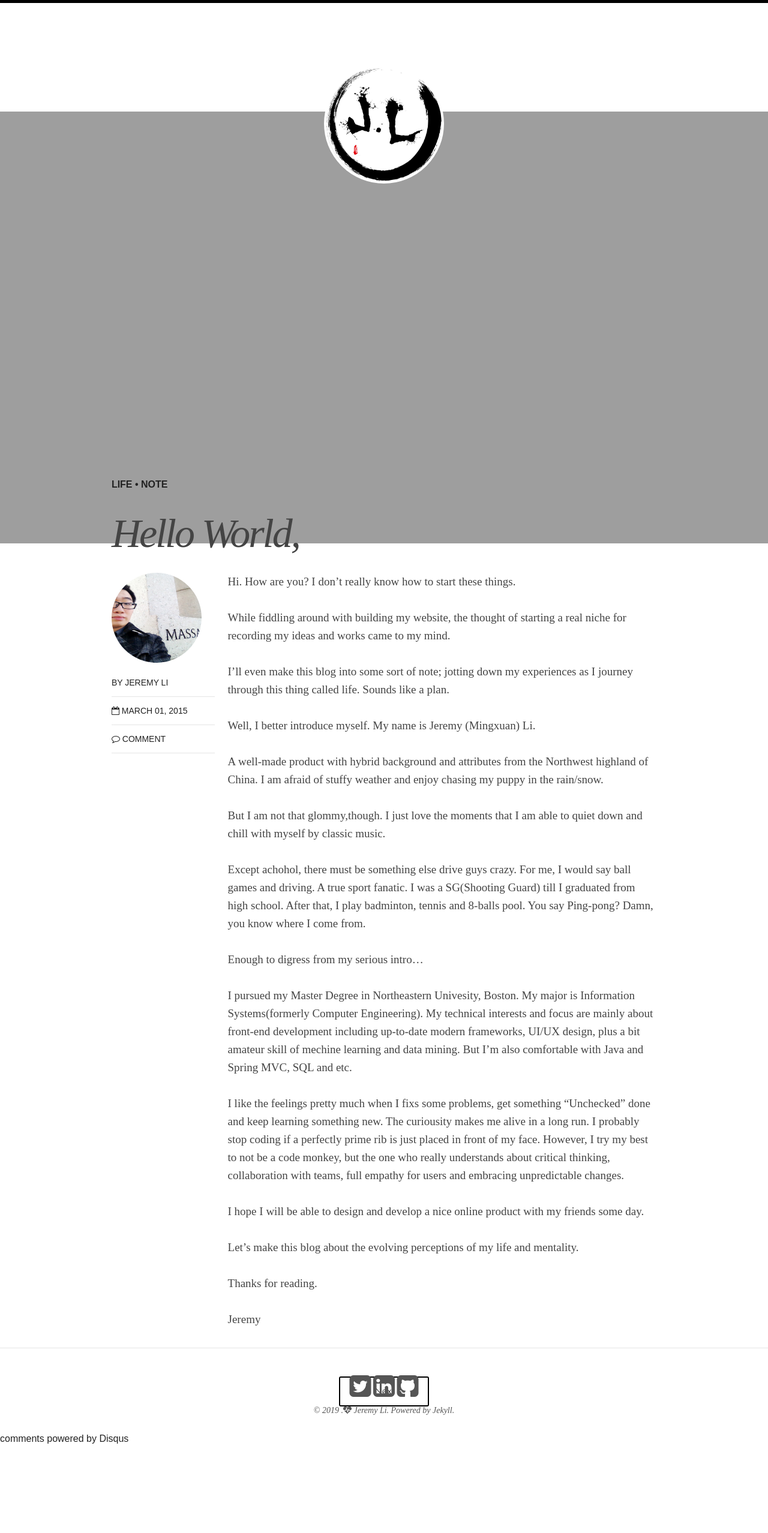
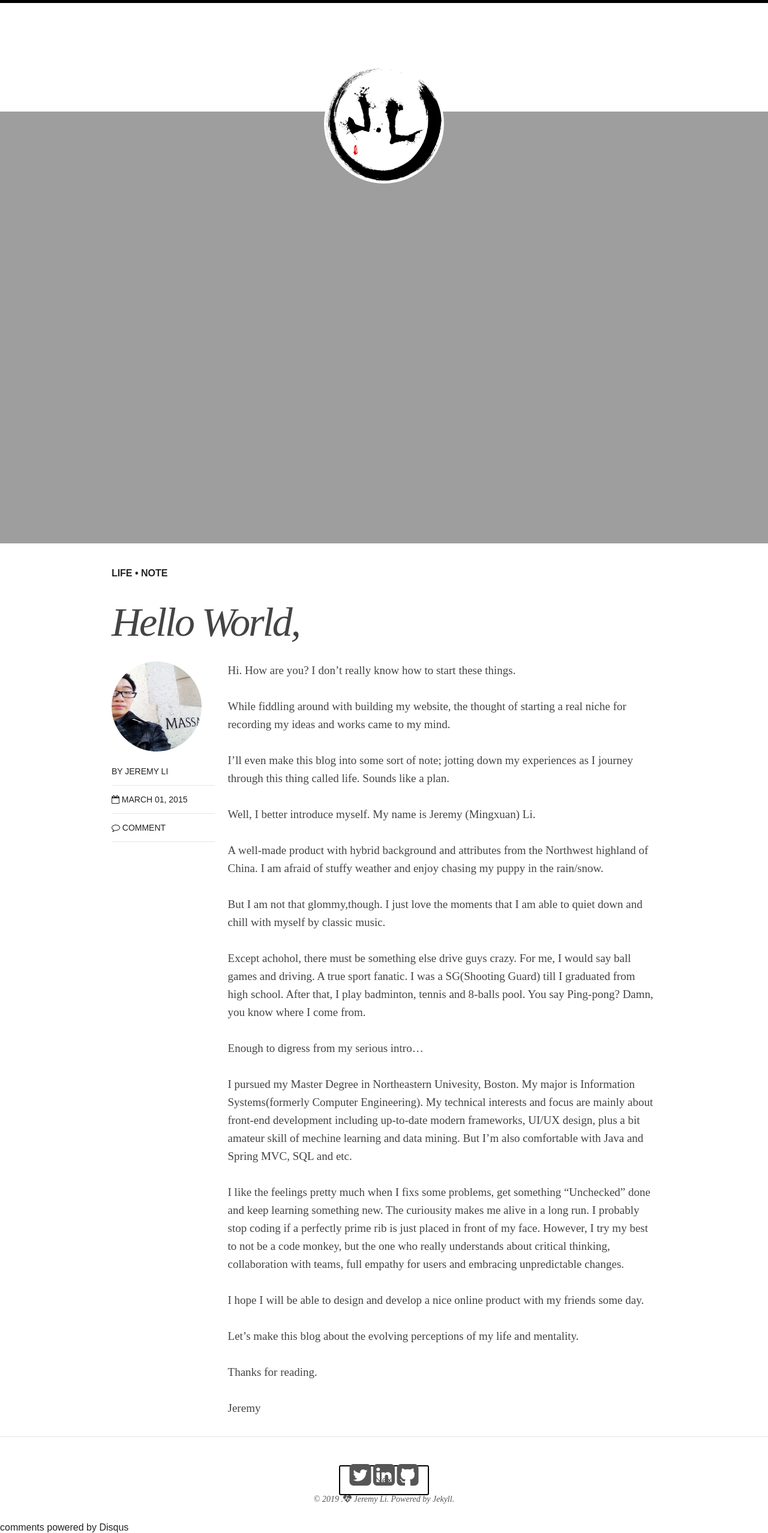
Before and after one commit to Jeremygarden/jeremygarden.github.io, a Jekyll site: the page built from _posts/blog/2015-03-01-hello_world.md, in a window 1280 px wide. Shown: the whole page at 60% size. Built offline with Jekyll 4.4.1, drawn with Linux system fonts in a browser that asks for light colours; nearby versions of some CDN libraries; comment, search, counter and statistics services are not loaded; before the commit the page ends 2408 px from its top, so only the background shows below that.

Commit message:
margin adjusted for post

```diff
--- a/_layouts/post.html
+++ b/_layouts/post.html
@@ -19,6 +19,7 @@
       height: calc(100vh - 180px);
       min-height: 500px;
       margin-top: -120px;
+      margin-bottom: 180px;
   "></div>
   <article class="hentry">
     {% if page.image.feature %}<div style="max-height: 400px" src="{{ site.url }}/images/{{ page.image.feature }}" class="entry-feature-image" alt="{{ page.title }}" {% if site.logo == null %}style="margin-top:0;"{% endif %}>{% if page.image.credit %}<p class="image-credit">Photo Credit: <a href="{{ page.image.creditlink }}">{{ page.image.credit }}</a>{% endif %}{% endif %}
```
Also changed, not shown: 6 other files.
